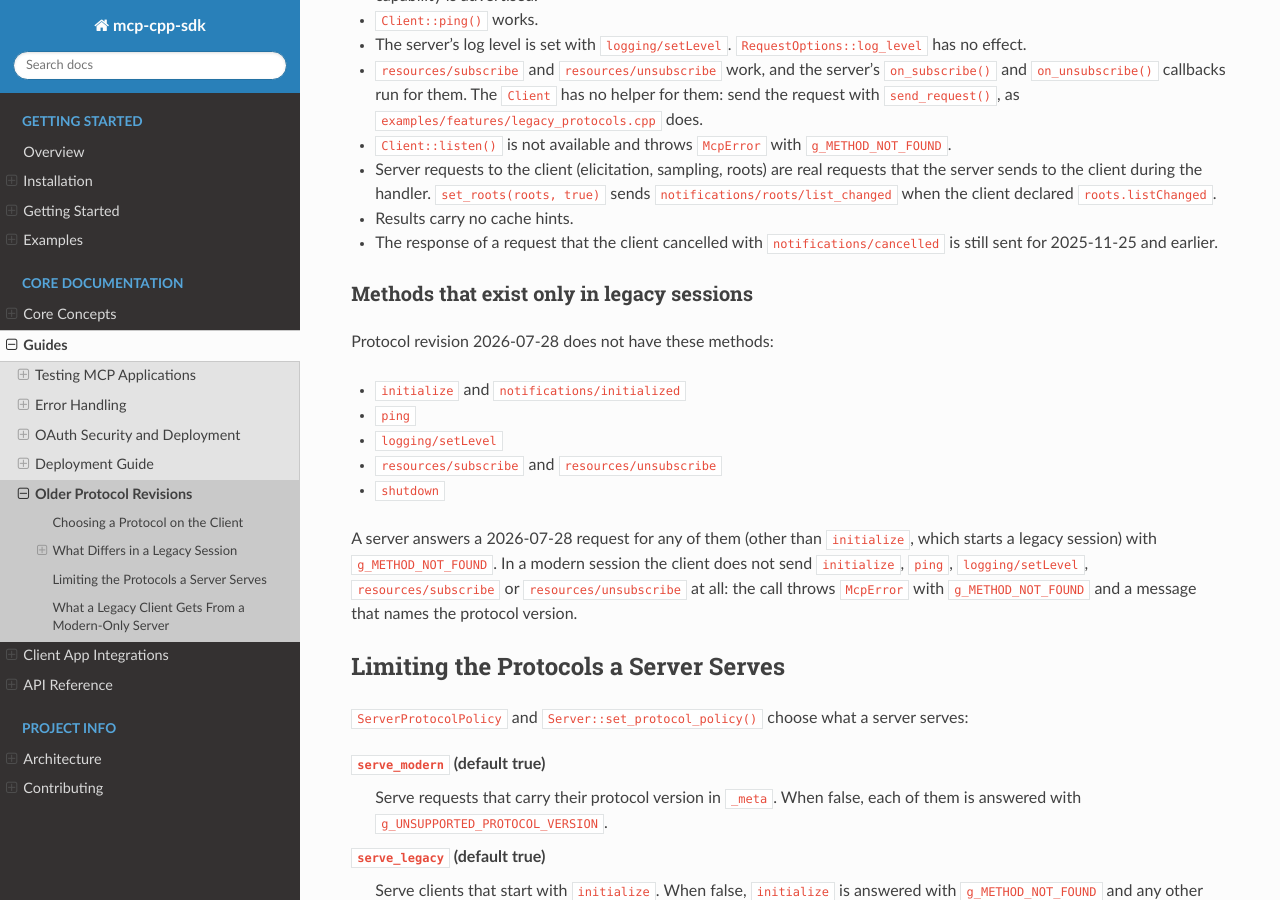
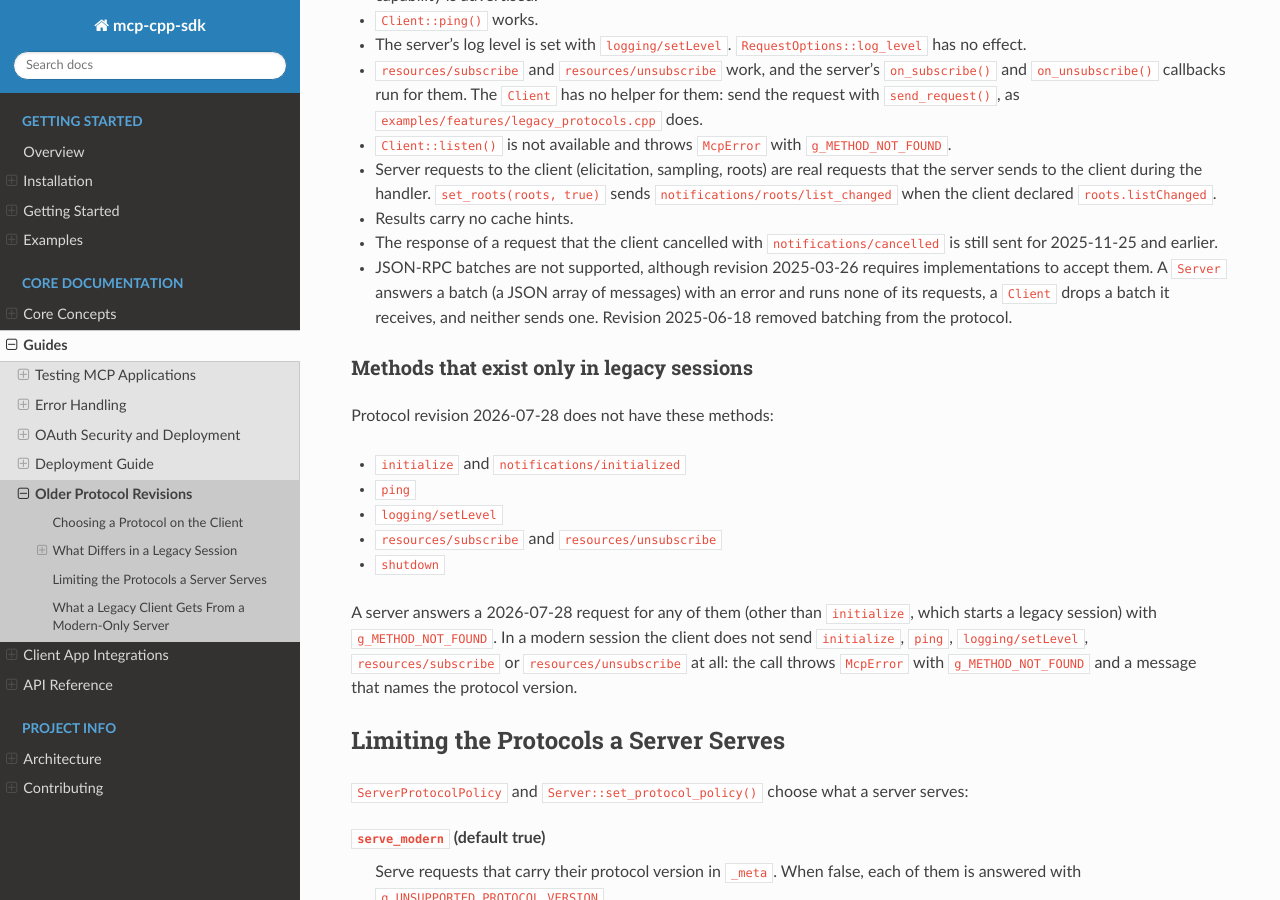
Before and after one commit to yurirocha15/mcp-cpp-sdk, a Sphinx documentation site: the page built from docs/guides/older-protocols.rst, in a window 1280 px wide and 900 px high, scrolled down 1304 px. Built offline with Sphinx 7.4.7 and the Read the Docs theme 3.1.0, drawn with Linux system fonts in a browser that asks for light colours.

Commit message:
docs: state that legacy sessions do not accept JSON-RPC batches

```diff
--- a/docs/guides/older-protocols.rst
+++ b/docs/guides/older-protocols.rst
@@ -83,6 +83,11 @@ particular:
 * Results carry no cache hints.
 * The response of a request that the client cancelled with
   ``notifications/cancelled`` is still sent for 2025-11-25 and earlier.
+* JSON-RPC batches are not supported, although revision 2025-03-26 requires
+  implementations to accept them. A ``Server`` answers a batch (a JSON array of
+  messages) with an error and runs none of its requests, a ``Client`` drops a
+  batch it receives, and neither sends one. Revision 2025-06-18 removed
+  batching from the protocol.
 
 Methods that exist only in legacy sessions
 ~~~~~~~~~~~~~~~~~~~~~~~~~~~~~~~~~~~~~~~~~~
```
